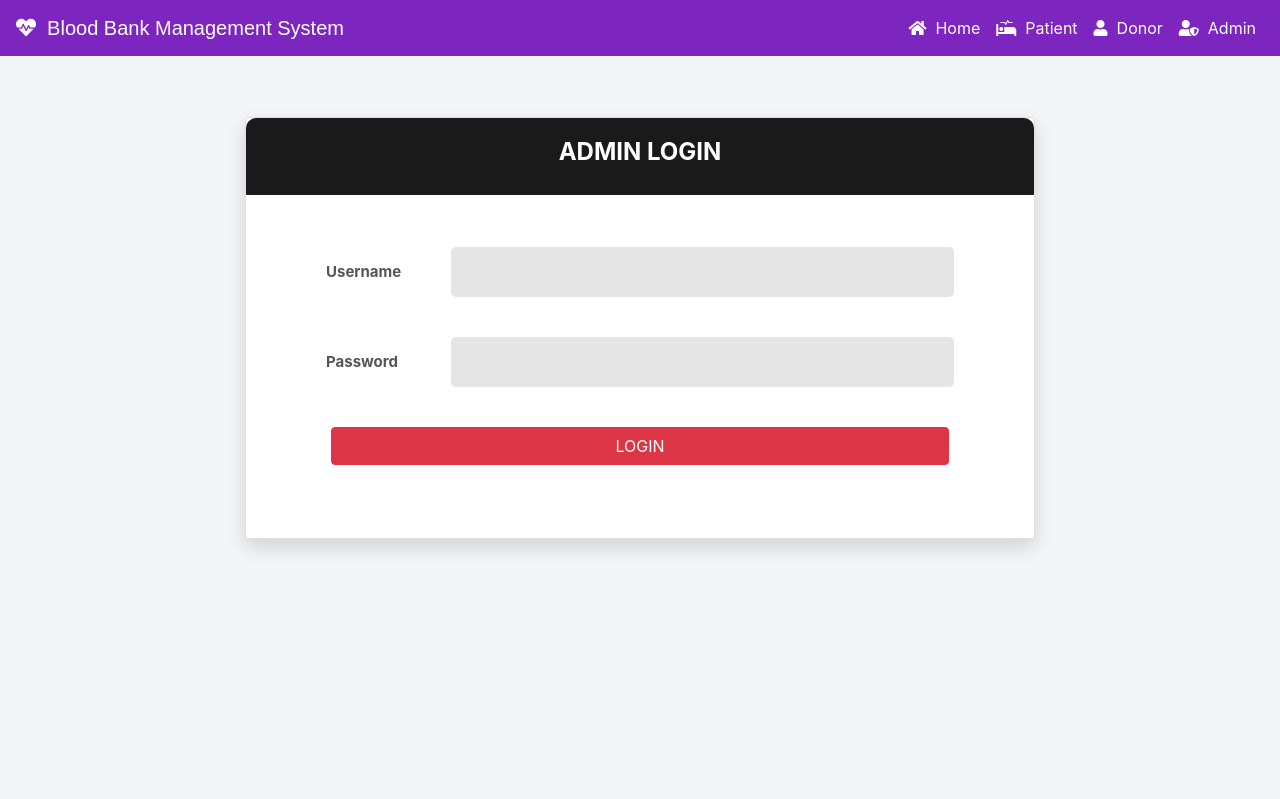
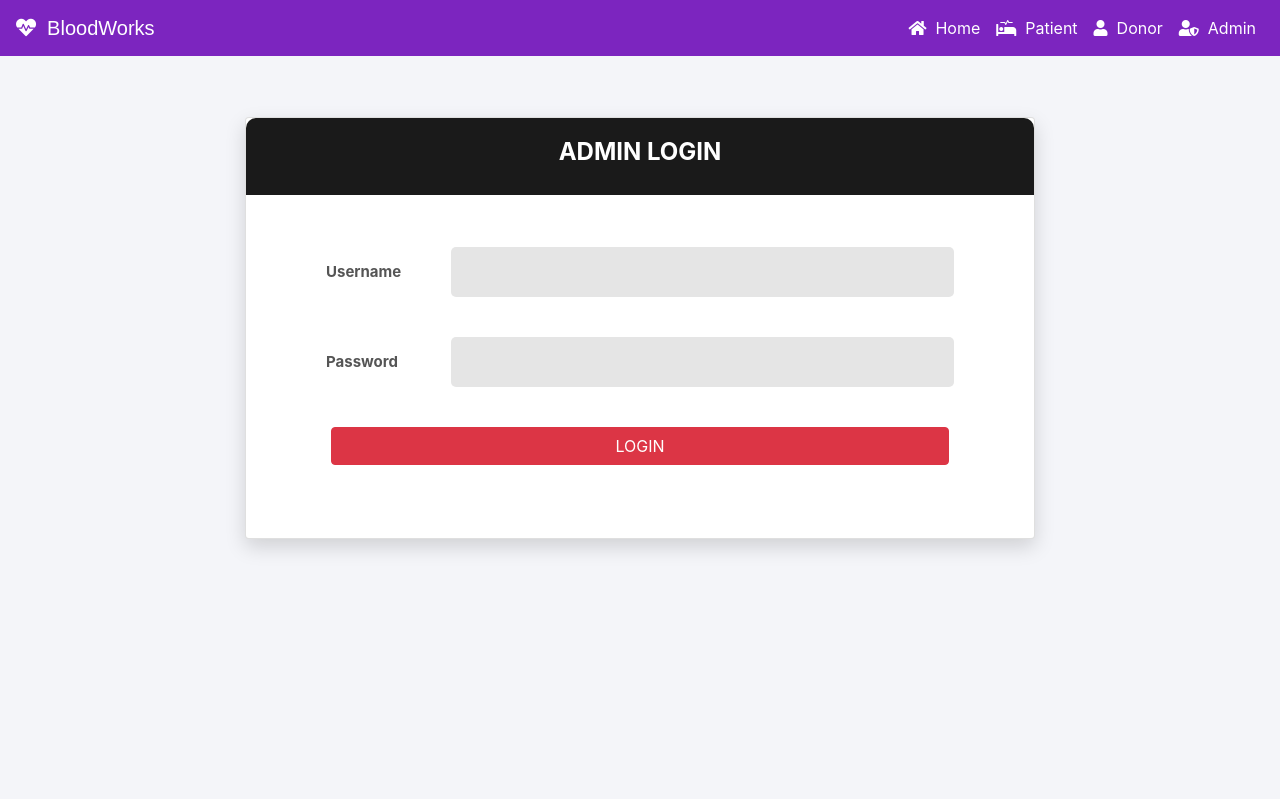
Before and after one commit to Paulabraham212/Blood-Bank-Project, a Django app: page /adminlogin in a window 1280 px wide. Shown: the top 799 px of the page. Run offline with Django 3.2, Linux system fonts and the light colour scheme; some libraries are stand-ins or nearby versions.

Commit message:
Update navbar.html

```diff
--- a/templates/blood/navbar.html
+++ b/templates/blood/navbar.html
@@ -31,7 +31,7 @@
 
   <div class="bs-example">
     <nav style="background-color: #7C25BF;" class="navbar navbar-expand-md navbar-dark fixed-top">
-      <a href="/" class="navbar-brand"><i class="fas fa-heartbeat"></i>&nbsp; Blood Bank Management System</a>
+      <a href="/" class="navbar-brand"><i class="fas fa-heartbeat"></i>&nbsp; BloodWorks </a>
       <button type="button" class="navbar-toggler" data-toggle="collapse" data-target="#navbarCollapse">
         <span class="navbar-toggler-icon"></span>
       </button>
```
